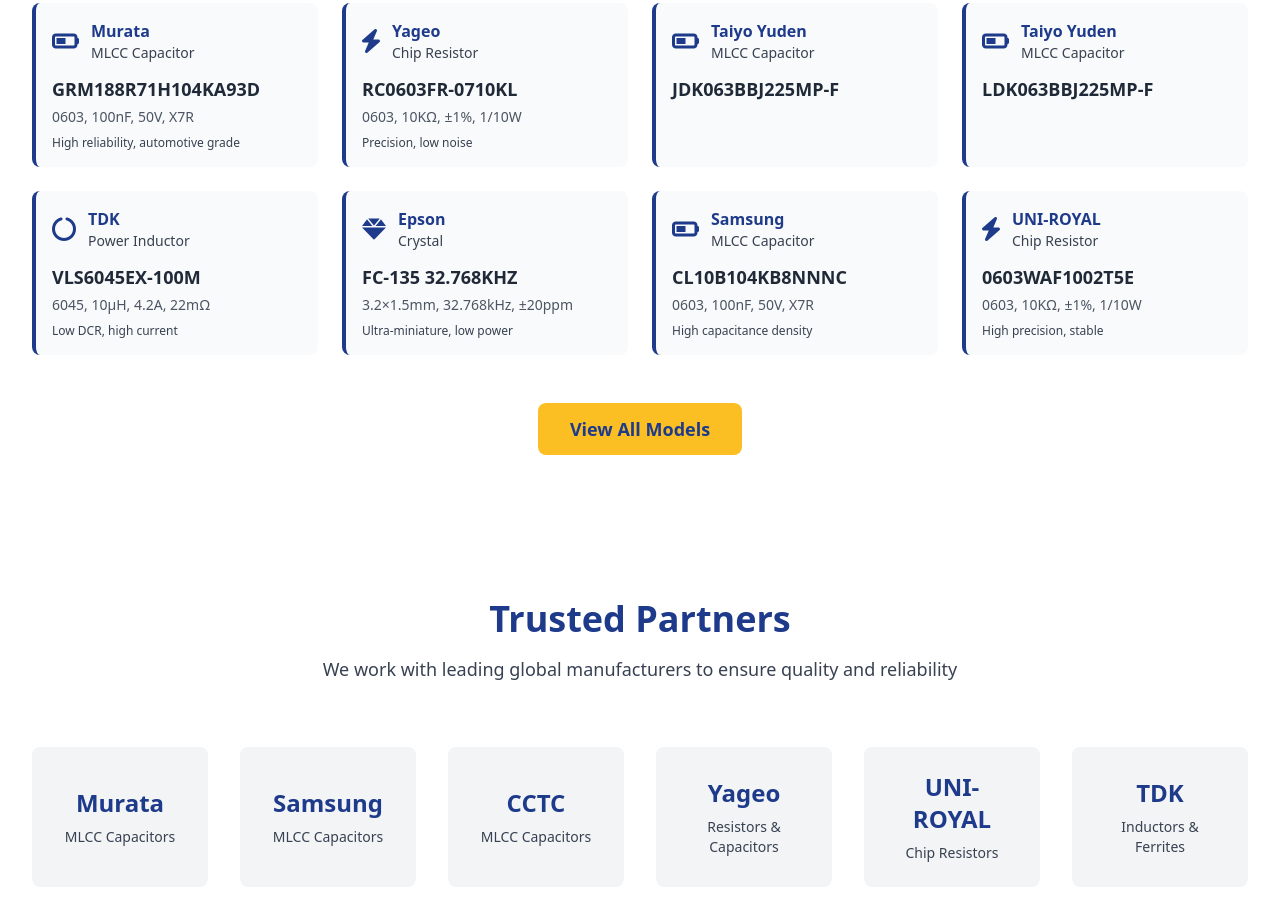
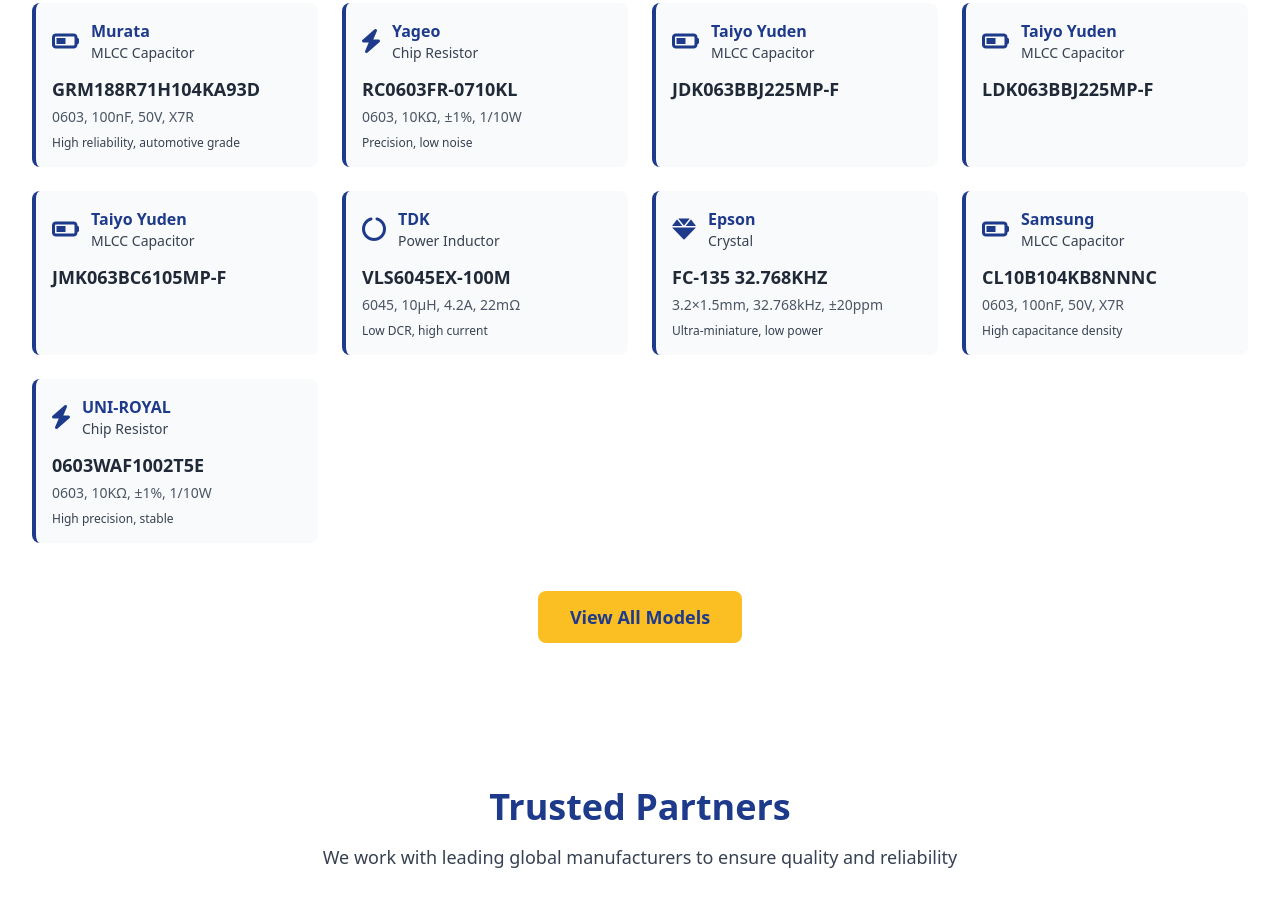
Before and after one commit to weisitong/weisitong.github.io, a website: page index.html in a window 1280 px wide. Shown: the part 1629-2545 px from the top of the page. Drawn offline with nearby package versions, Linux system fonts and the light colour scheme.

Commit message:
Update index.html

```diff
--- a/index.html
+++ b/index.html
@@ -615,6 +615,18 @@
                 icon: "fas fa-battery-half"
             },
             {
+                brand_en: "Taiyo Yuden",
+                brand_zh: "太阳诱电 太诱",
+                category_en: "MLCC Capacitor",
+                category_zh: "多层陶瓷电容",
+                model: "JMK063BC6105MP-F",
+                specs: "",
+                feature_en: "",
+                feature_zh: "价格最优 代理渠道 供应稳定",
+                icon: "fas fa-battery-half"
+            },
+
+            {
                 brand_en: "TDK",
                 brand_zh: "TDK",
                 category_en: "Power Inductor",
@@ -708,7 +720,7 @@
             // Update language toggle buttons
             const langToggle = document.getElementById('langToggle');
             const mobileLangToggle = document.getElementById('mobileLangToggle');
-            const toggleText = currentLang === 'en' ? 'EN' : '中文';
+            const toggleText = currentLang === 'en' ? '中文' : 'EN';
 
             langToggle.textContent = toggleText;
             mobileLangToggle.textContent = toggleText;
```
